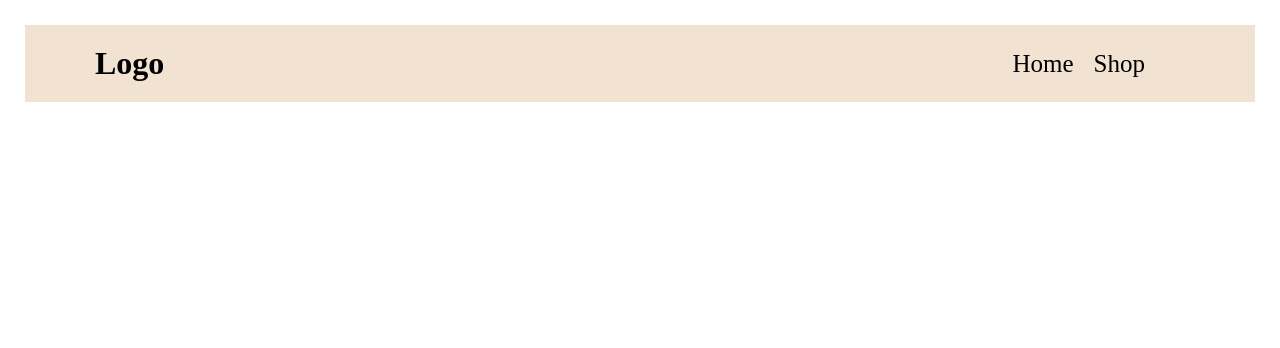
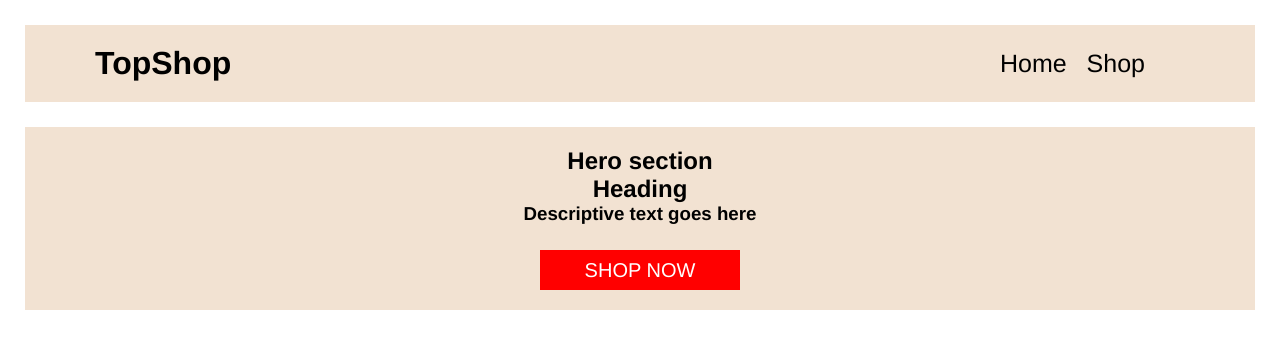
Before and after one commit to eriksmalcansbodrovs-dot/darbi, a plain HTML site: page index.html in a window 1280 px wide. Drawn offline with Linux system fonts and the light colour scheme.

Commit message:
Uztaisiju header un section(ne lidz galam)

```diff
--- a/index.html
+++ b/index.html
@@ -4,27 +4,40 @@
     <meta charset="UTF-8">
     <meta name="viewport" content="width=device-width, initial-scale=1.0">
     <link rel="stylesheet" href="style.css">
-    <title>Document</title>
+    <title>Top Shop</title>
 </head>
 <body>
     <header>
         <div class="head">
-            <h1>Logo</h1>
+            <h1>TopShop</h1>
         </div>
         <div class="menu">
             <p>Home</p>
             <p>Shop</p>
         </div>
     </header>
+    <section>
+        <div class="hero">
+            <h1>Hero section</h1>
+        </div>
+
+        <div class="heading">
+            <h1>Heading</h1>
+        </div>
+        <div class="descriptive">
+            <h3>Descriptive text goes here</h3>
+        </div>
+        <div class="button">
+            <button type="button">SHOP NOW</button>
+        </div>
+
+
+    </section>
 
 
 
 
 
-    <nav></nav>
-    <main></main>
-    <section></section>
-    <footer></footer>
 
 
 
--- a/style.css
+++ b/style.css
@@ -1,5 +1,6 @@
 * {
     margin:0;
+    font-family:'Franklin Gothic Medium', 'Arial Narrow', Arial, sans-serif;
 }
 
 .head{
@@ -20,9 +21,6 @@ header{
 }
 
 
-
-
-
 .menu {
     display: flex;
     gap: 20px;
@@ -31,3 +29,26 @@ header{
     font-size: 25px;
     align-items: center;
 }
+
+
+section{
+    background-color: #F2E2D2;
+    margin-left: 260px;
+    margin-right: 260px;
+    margin-top: 20px;
+    padding: 20px;
+    margin: 25px;
+    text-align: center;
+
+}
+
+section button{
+    background-color: red;
+    color: white;
+    width: 200px;
+    height: 40px;
+    margin-top: 25px;
+    font-size: 20px;
+    border: none;
+    cursor: pointer;
+}
```
